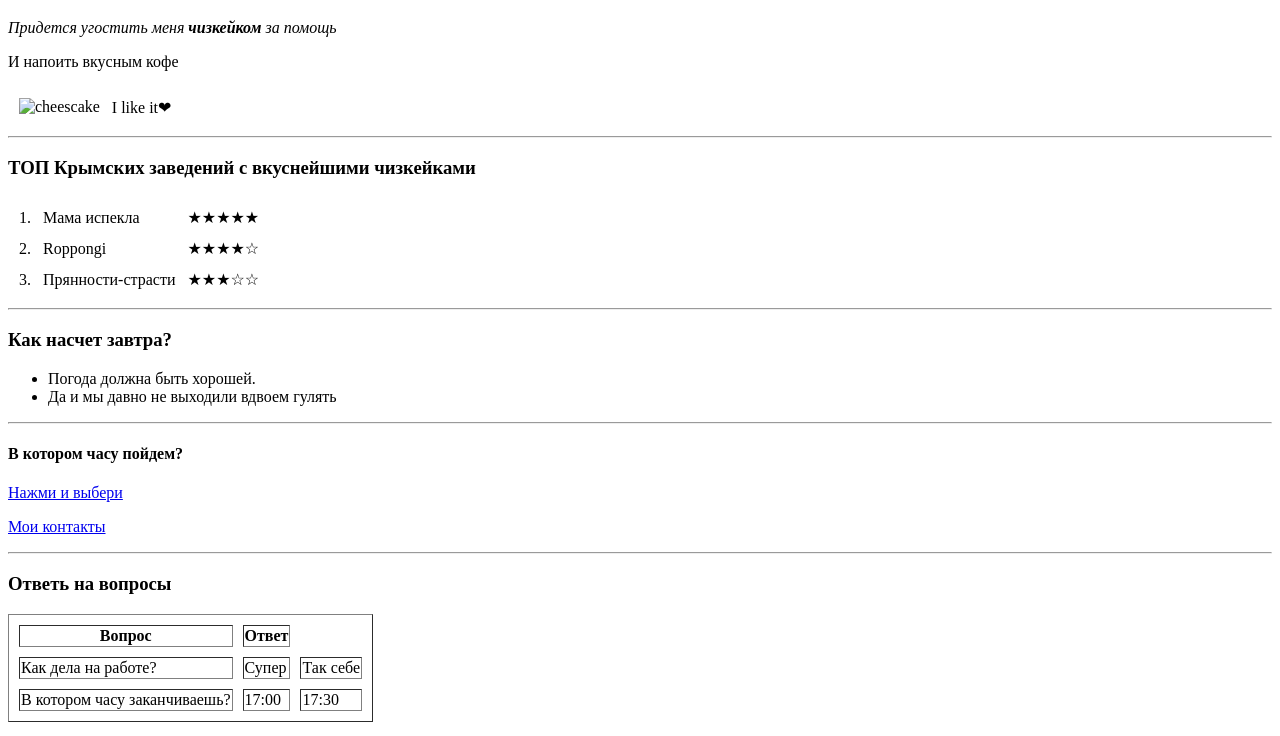
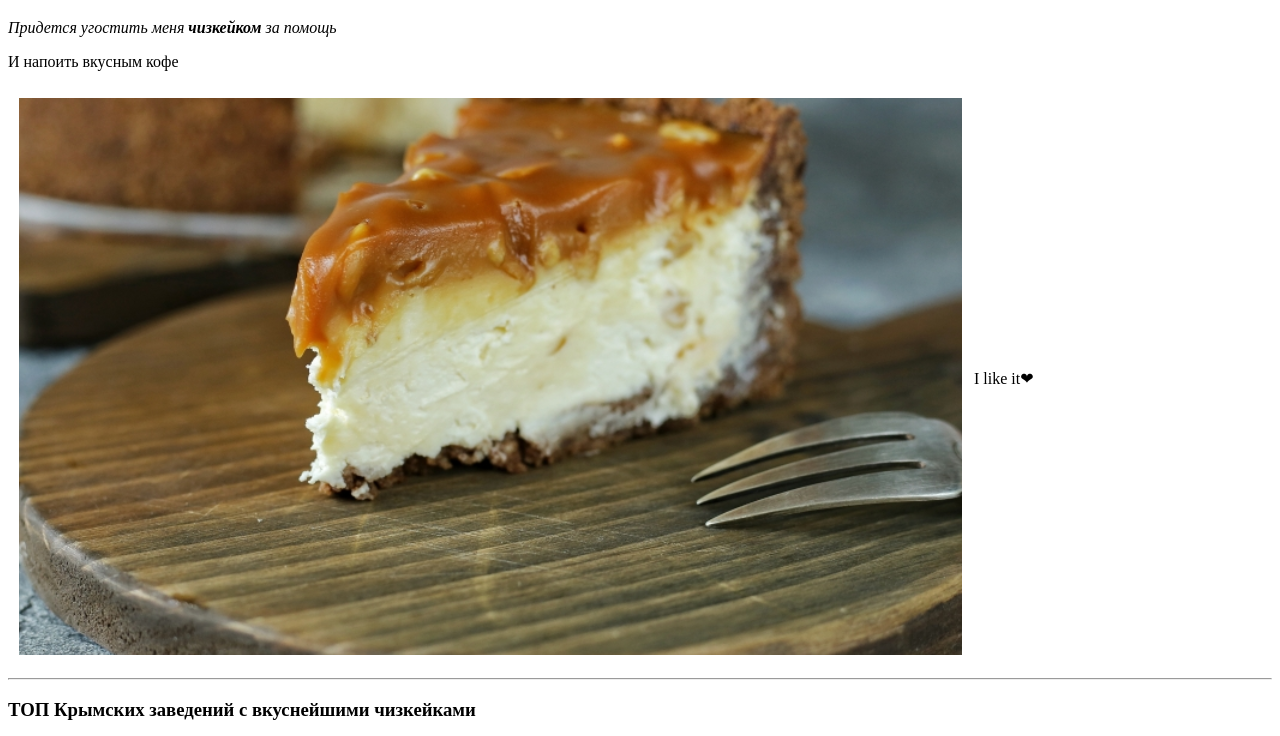
Before and after one commit to AnnShal/test1, a plain HTML site: page index.html in a window 1280 px wide. Shown: the part 61-797 px from the top of the page. Drawn offline with Linux system fonts and the light colour scheme.

Commit message:
Update index.html

```diff
--- a/index.html
+++ b/index.html
@@ -12,7 +12,7 @@
 <p> И напоить вкусным кофе</p>
 <table cellspacing="10">
   <tr>
-    <td><img src="images/cheescake.png" alt="cheescake"></td>
+    <td><img src="cheescake.png" alt="cheescake"></td>
     <td>I like it❤</td>
   </tr>
 </table>
```
